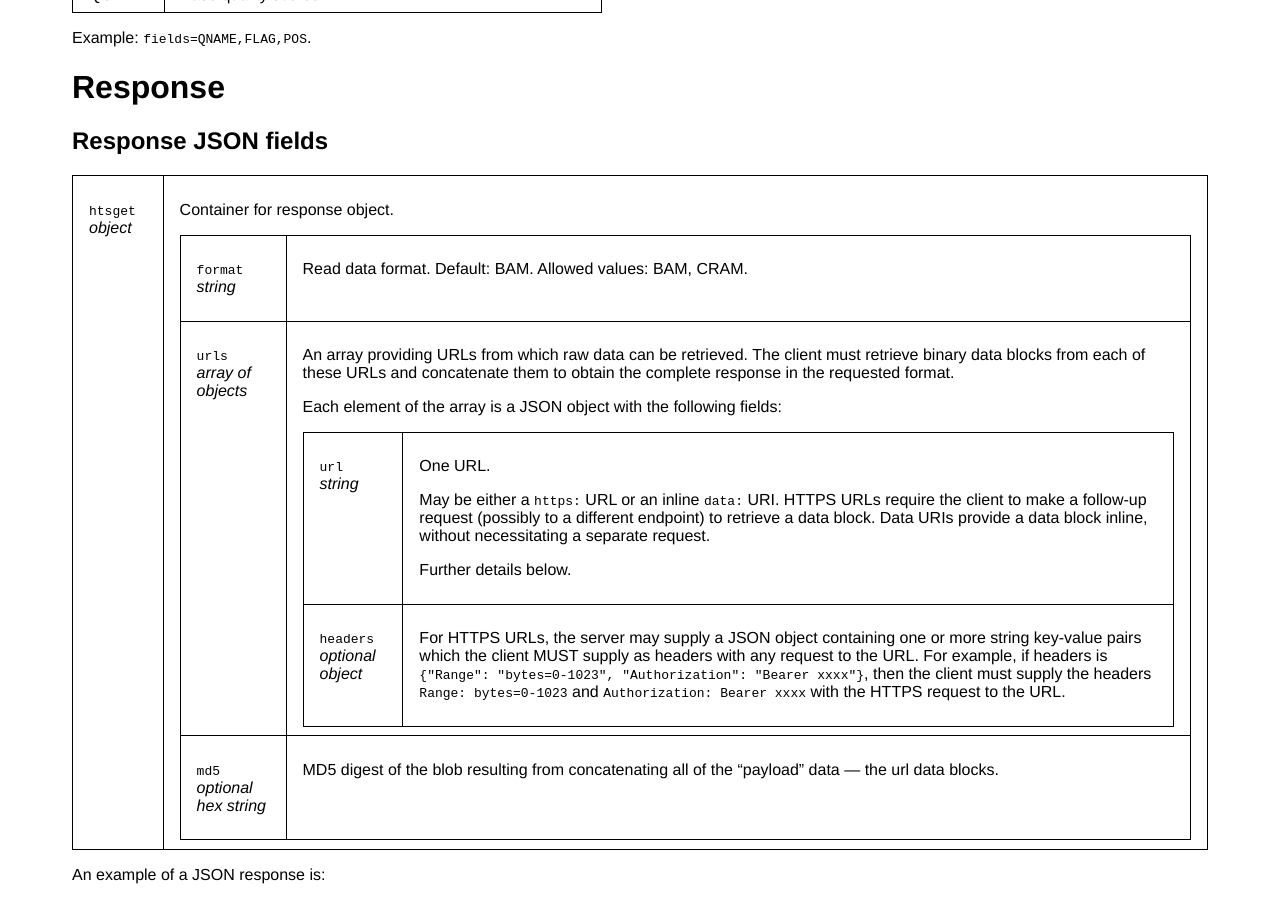
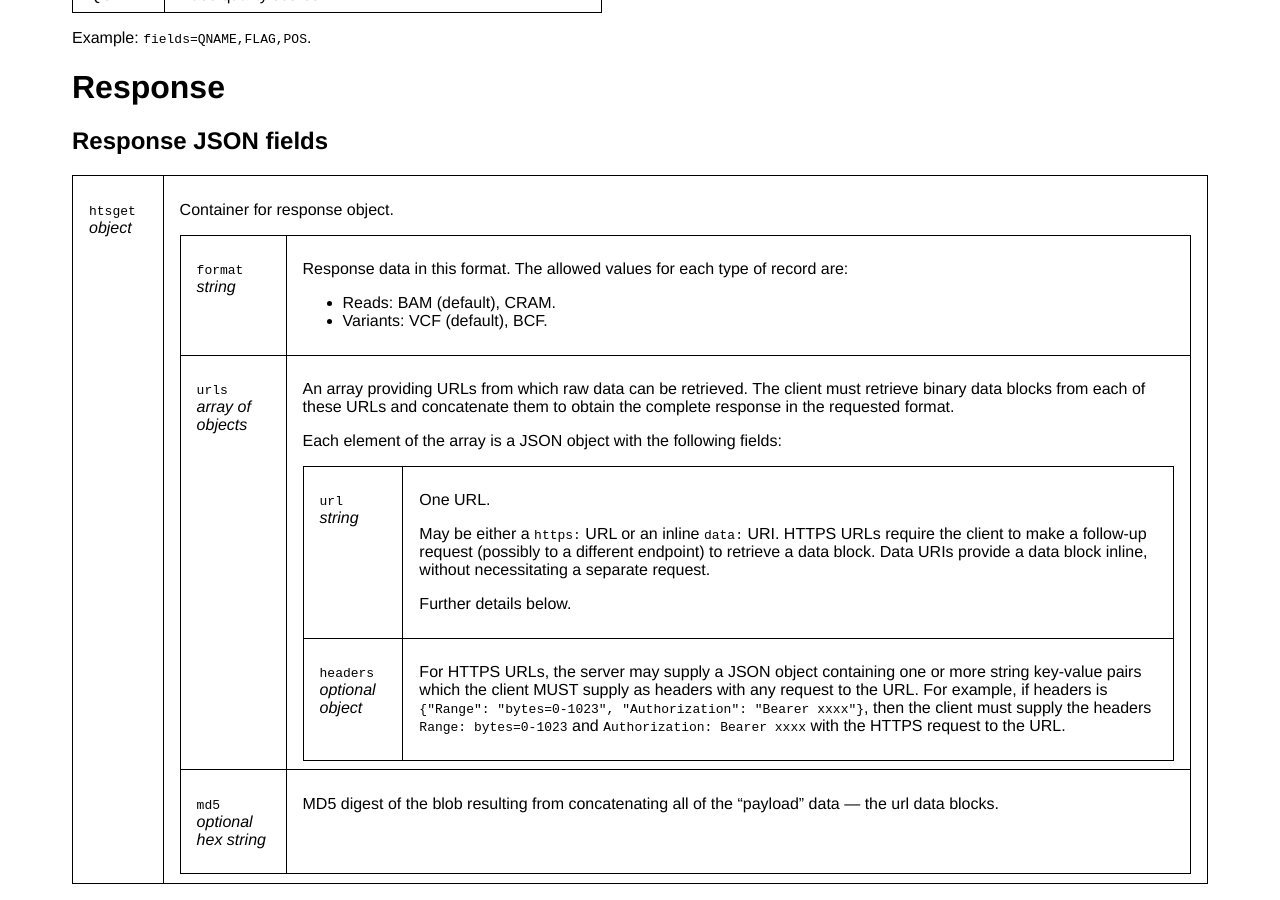
Before and after one commit to samtools/hts-specs, a Jekyll site: the page built from htsget.md, in a window 1280 px wide and 900 px high, scrolled down 4199 px. Built offline with Jekyll 4.4.1, drawn with Linux system fonts in a browser that asks for light colours.

Commit message:
htsget response allowed formats

```diff
--- a/htsget.md
+++ b/htsget.md
@@ -247,7 +247,11 @@ Container for response object.
 `format`
 _string_
 </td><td>
-Read data format. Default: BAM. Allowed values: BAM, CRAM.
+Response data in this format. The allowed values for each type of record are:
+
+* Reads: BAM (default), CRAM.
+* Variants: VCF (default), BCF.
+
 </td></tr>
 <tr markdown="block"><td>
 `urls`
```
